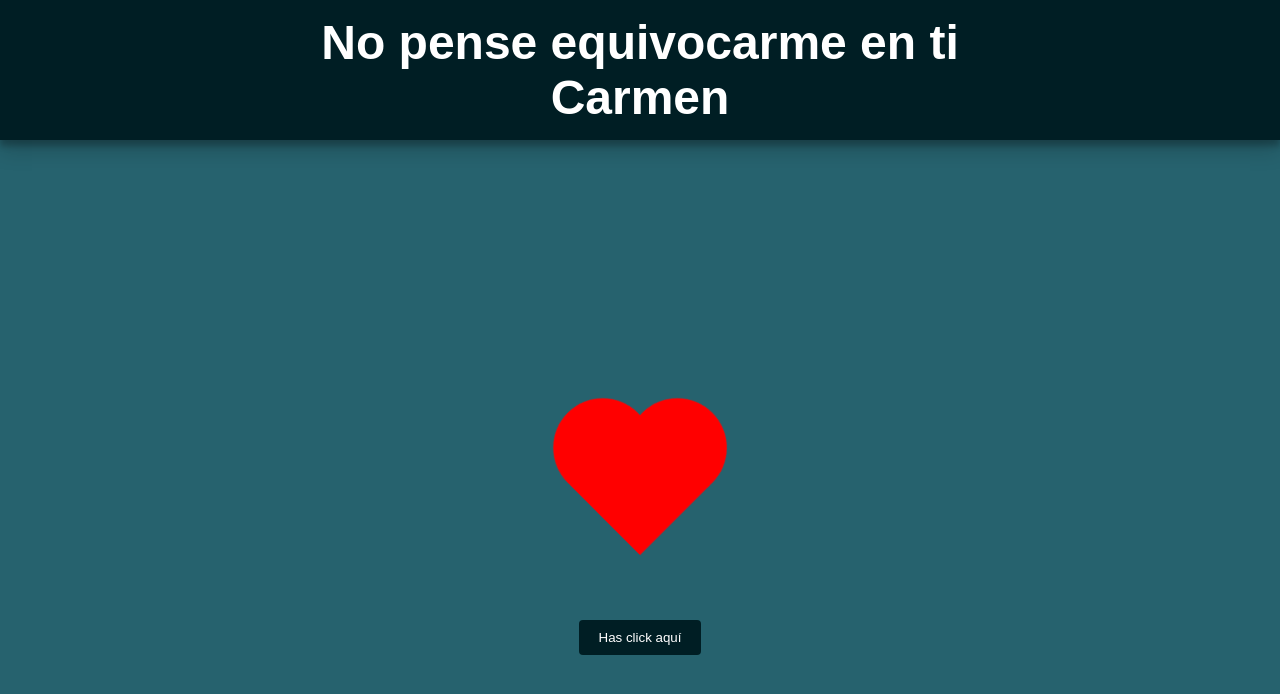
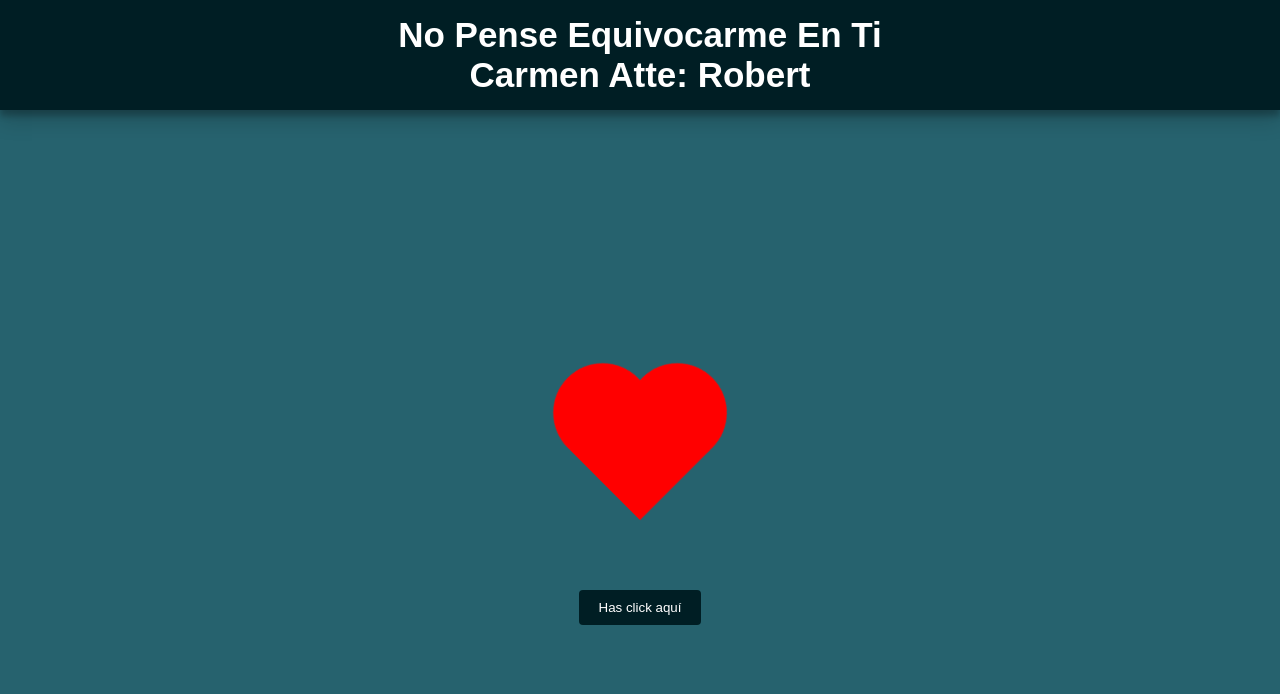
Before and after one commit to r-gabriel-f/rosa, a React (Create React App) app: page / in a window 1280 px wide. Shown: the top 694 px of the page. Built offline with nearby package versions, Linux system fonts and the light colour scheme.

Commit message:
se corriguio

```diff
--- a/src/components/Rosa.css
+++ b/src/components/Rosa.css
@@ -15,7 +15,7 @@
 .heart {
   position: absolute;
   margin: auto;
-  top: 170px;
+  top: 100px;
   right: 0;
   bottom: 0;
   left: 0;
@@ -70,7 +70,7 @@
   text-align: center;
   box-shadow: 0 10px 20px rgba(0, 0, 0, 0.19), 0 6px 6px rgba(0, 0, 0, 0.23);
   width: 100%;
-  font-size: 48px;
+  font-size: 35px;
   font-family: "Nunito", sans-serif;
   font-weight: 600;
   color: white;
--- a/src/components/Rosa.js
+++ b/src/components/Rosa.js
@@ -6,8 +6,8 @@ export const Rosa = () => {
   return (
     <div className="back">
       <div className="bday">
-        No pense equivocarme en ti<br></br>
-        Carmen
+        No Pense Equivocarme En Ti<br></br>
+        Carmen Atte: Robert
       </div>
       <div className="heart"></div>
       <footer>
```
Also changed, not shown: 1 other file (tests, documents, lock files or other folders).
